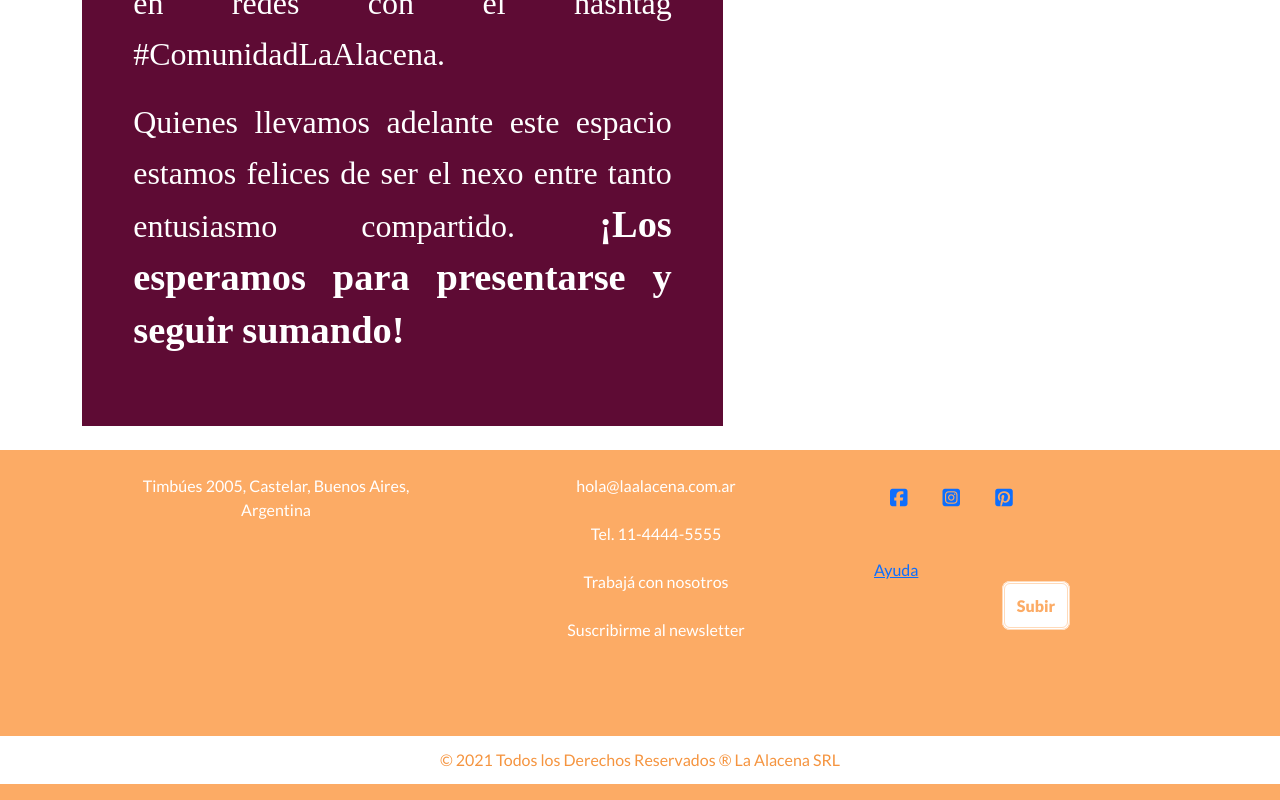
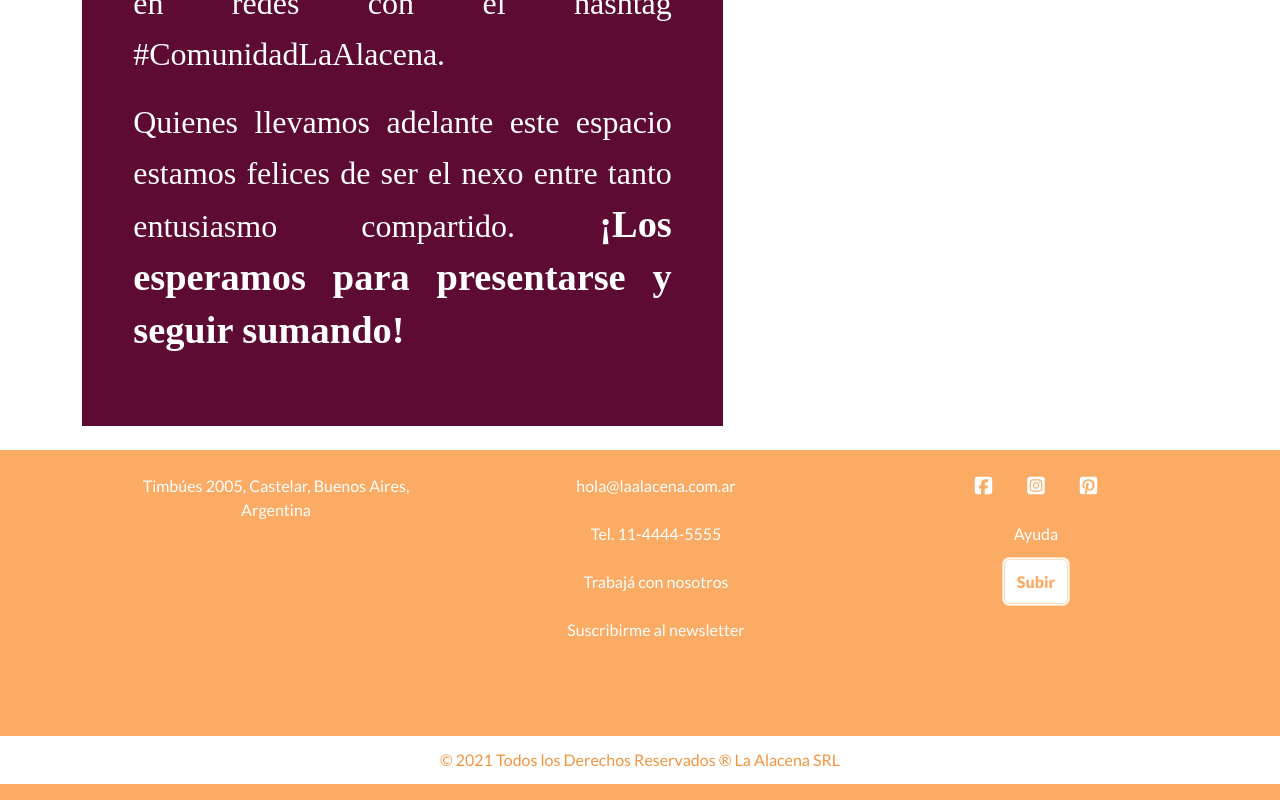
Before and after one commit to melisen/laalacena-senoransperez-proyecto, a website: page nosotros.html in a window 1280 px wide. Shown: the part 1683-2483 px from the top of the page. Drawn offline with nearby package versions, Linux system fonts and the light colour scheme; grey boxes are pictures that could not be loaded.

Commit message:
nosotros

```diff
--- a/nosotros.html
+++ b/nosotros.html
@@ -118,11 +118,12 @@
               </div>
               <div class="col-lg-4">
                   <ul>
-                      <div class="redesFooter" >
+                      <li><div class="redesFooter" >
                               <a href="https://www.facebook.com/" target="_blank"><i class="fa-brands fa-facebook-square fa-lg fa-sm fa-md fa-xs"></i></a>
                               <a href="https://www.instagram.com/" target="_blank"><i class="fa-brands fa-instagram-square fa-lg fa-sm fa-md fa-xs"></i></a>
                               <a href="https://www.pinterest.com/" target="_blank"><i class="fa-brands fa-pinterest-square fa-lg fa-sm fa-md fa-xs"></i></a>
-                    </div><a href="ayuda.html">Ayuda</a></li>
+                          </div></li>
+                      <li><a href="ayuda.html">Ayuda</a></li>
                       <li><a href="#header" id="subir">Subir</a></li>
                   </ul>
               </div>
```
Lines whose indentation alone changed are shown as unchanged.
